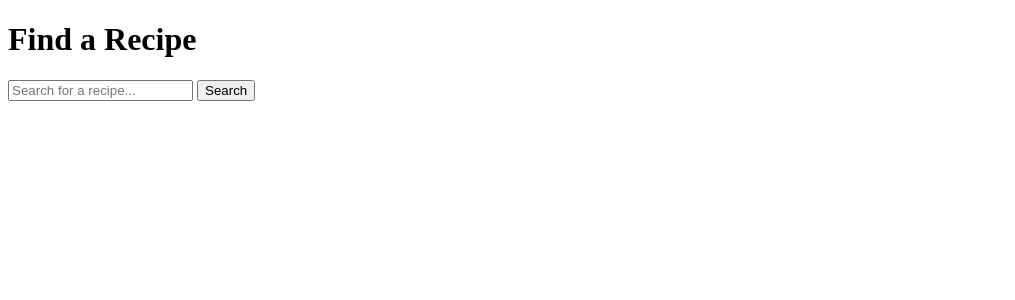
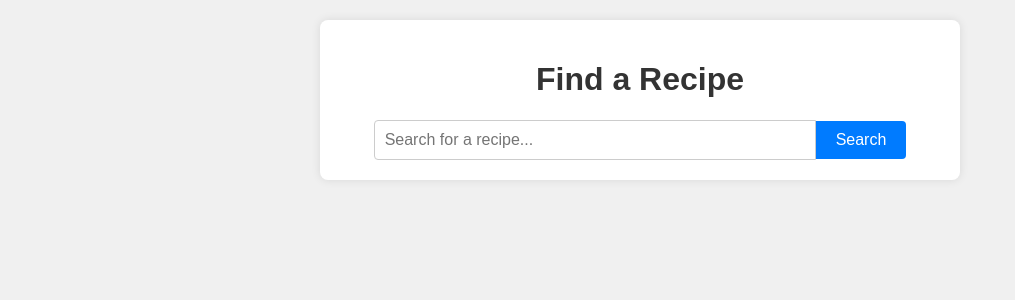
Before and after one commit to utkarsh1706/Django-Recipe-Finder, a Django app: page / in a window 1280 px wide. Shown: the top 300 px of the page, without its empty margins (0-1015 px from the left). Run offline with Django 5.2, Linux system fonts and the light colour scheme.

Commit message:
CSS Added for home page

```diff
--- /dev/null
+++ b/cooking_recipe_finder/recipes/static/recipes/css/styles.css
@@ -0,0 +1,51 @@
+/* recipes/static/recipes/css/styles.css */
+
+body {
+    font-family: Arial, sans-serif;
+    background-color: #f0f0f0;
+    margin: 0;
+    padding: 0;
+}
+
+.container {
+    max-width: 600px;
+    margin: 20px auto;
+    padding: 20px;
+    background-color: #fff;
+    border-radius: 8px;
+    box-shadow: 0 0 10px rgba(0, 0, 0, 0.1);
+}
+
+.title {
+    text-align: center;
+    color: #333;
+}
+
+.search-form {
+    display: flex;
+    justify-content: center;
+    align-items: center;
+    margin-top: 20px;
+}
+
+.search-input {
+    width: 70%;
+    padding: 10px;
+    font-size: 16px;
+    border: 1px solid #ccc;
+    border-radius: 4px 0 0 4px;
+}
+
+.search-btn {
+    padding: 10px 20px;
+    font-size: 16px;
+    border: none;
+    background-color: #007bff;
+    color: #fff;
+    cursor: pointer;
+    border-radius: 0 4px 4px 0;
+}
+
+.search-btn:hover {
+    background-color: #0056b3;
+}
--- a/cooking_recipe_finder/recipes/templates/recipes/home.html
+++ b/cooking_recipe_finder/recipes/templates/recipes/home.html
@@ -1,13 +1,20 @@
+{% load static %}
+
 <!DOCTYPE html>
-<html>
+<html lang="en">
 <head>
+    <meta charset="UTF-8">
+    <meta name="viewport" content="width=device-width, initial-scale=1.0">
     <title>Recipe Finder</title>
+    <link rel="stylesheet" href="{% static 'recipes/css/styles.css' %}">
 </head>
 <body>
-    <h1>Find a Recipe</h1>
-    <form action="{% url 'search_results' %}" method="get">
-        <input type="text" name="q" placeholder="Search for a recipe...">
-        <button type="submit">Search</button>
-    </form>
+    <div class="container">
+        <h1 class="title">Find a Recipe</h1>
+        <form action="{% url 'search_results' %}" method="get" class="search-form">
+            <input type="text" name="q" placeholder="Search for a recipe..." class="search-input">
+            <button type="submit" class="search-btn">Search</button>
+        </form>
+    </div>
 </body>
 </html>
```
